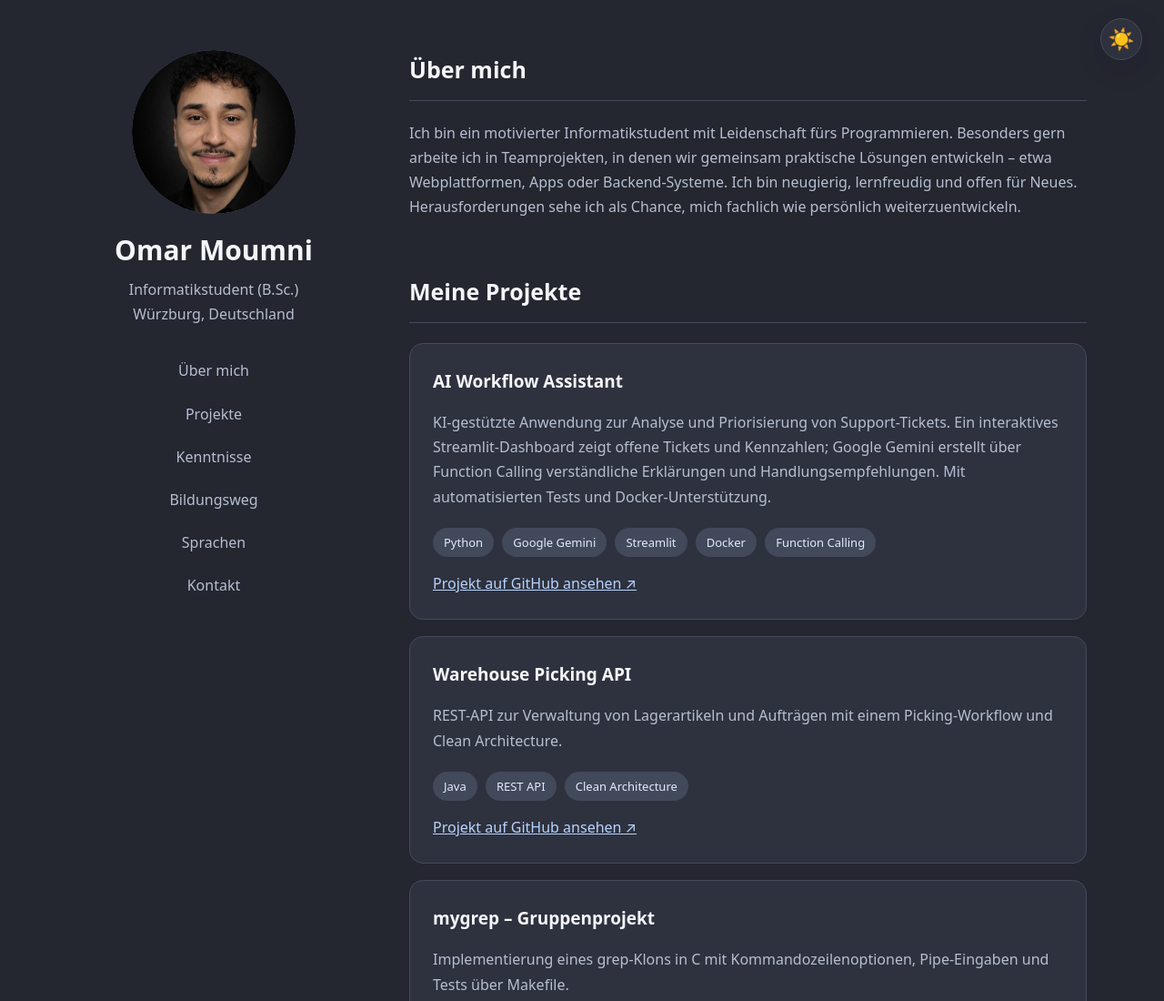
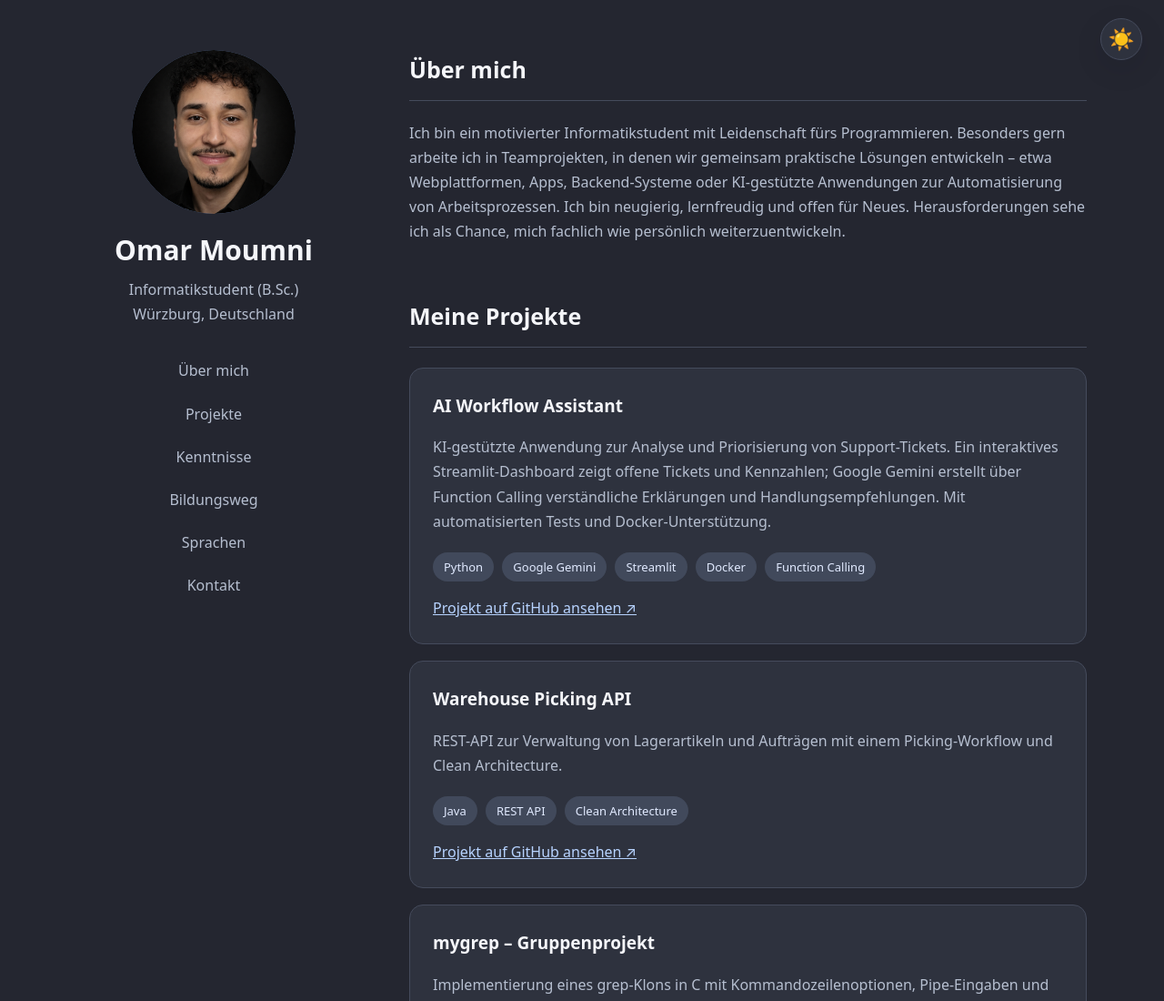
Before and after one commit to OMoumni/omar-portfolio, a plain HTML site: page index.html in a window 1280 px wide. Shown: the top 1100 px of the page at 91% size. Drawn offline with Linux system fonts and the light colour scheme.

Commit message:
Refactor personal description for clarity and detail

```diff
--- a/index.html
+++ b/index.html
@@ -336,13 +336,7 @@ a:focus-visible {
     <section id="ueber">
       <h2>Über mich</h2>
       <p>
-        Ich bin ein motivierter Informatikstudent mit Leidenschaft
-        fürs Programmieren. Besonders gern arbeite ich in
-        Teamprojekten, in denen wir gemeinsam praktische Lösungen
-        entwickeln – etwa Webplattformen, Apps oder Backend-Systeme.
-        Ich bin neugierig, lernfreudig und offen für Neues.
-        Herausforderungen sehe ich als Chance, mich fachlich
-        wie persönlich weiterzuentwickeln.
+        Ich bin ein motivierter Informatikstudent mit Leidenschaft fürs Programmieren. Besonders gern arbeite ich in Teamprojekten, in denen wir gemeinsam praktische Lösungen entwickeln – etwa Webplattformen, Apps, Backend-Systeme oder KI-gestützte Anwendungen zur Automatisierung von Arbeitsprozessen. Ich bin neugierig, lernfreudig und offen für Neues. Herausforderungen sehe ich als Chance, mich fachlich wie persönlich weiterzuentwickeln.
       </p>
     </section>
 
```
